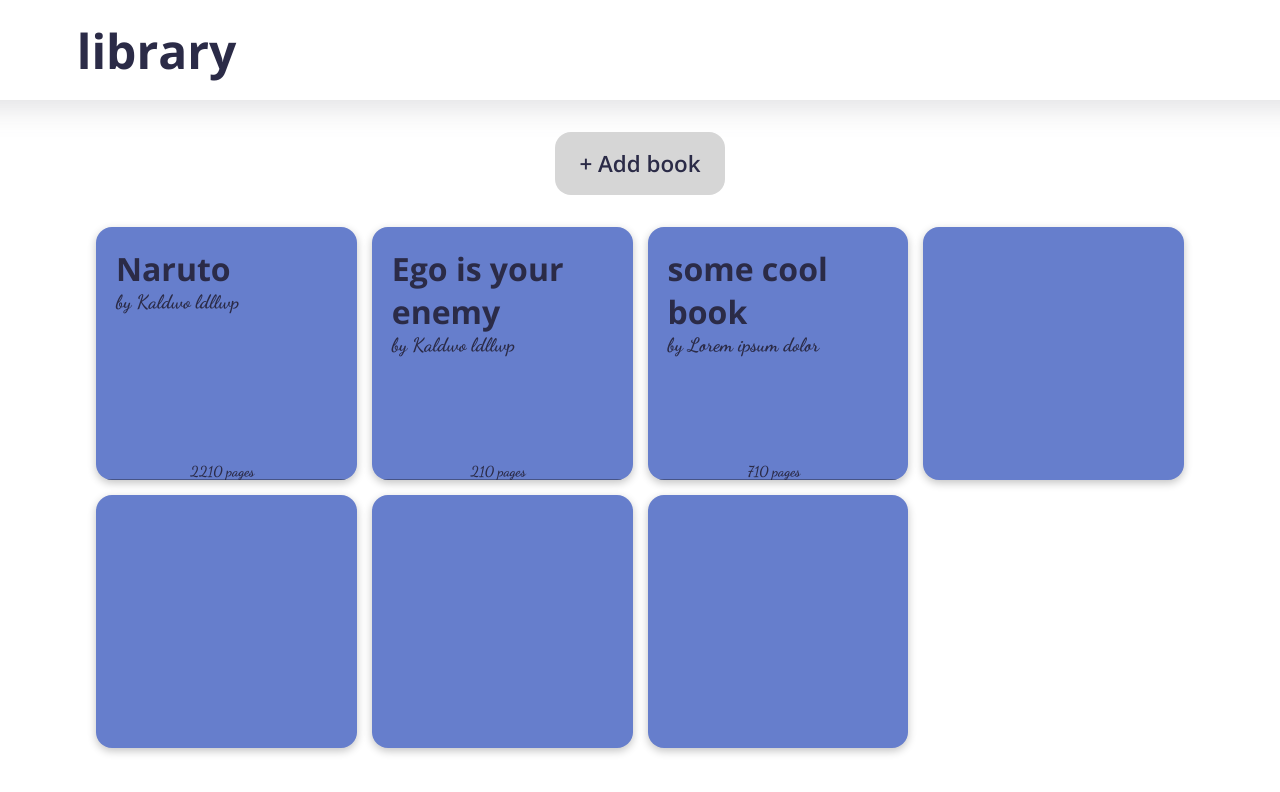
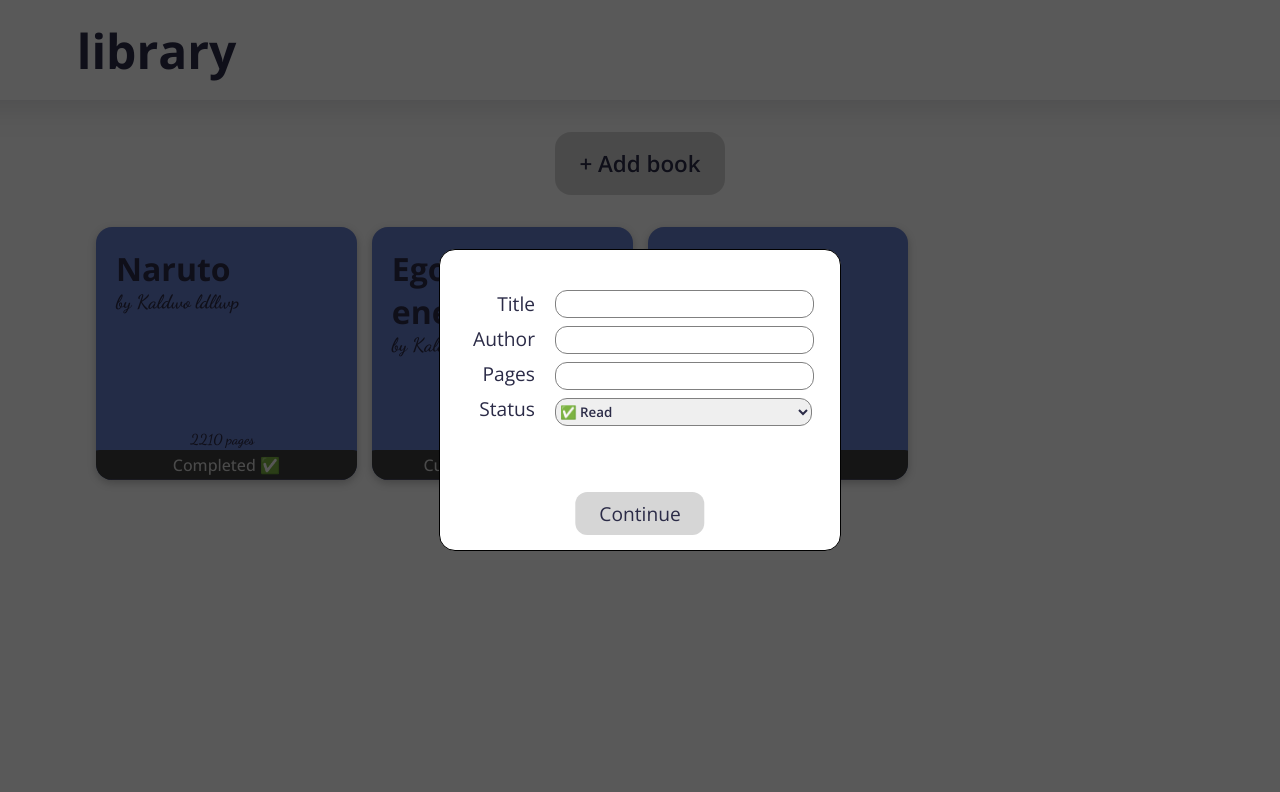
Before and after one commit to JxstKlaus/library, a plain HTML site: page index.html in a window 1280 px wide. Both pictures are taken after a click on the button "+ Add book". Shown: the top 792 px of the page. Drawn offline with nearby package versions, Linux system fonts and the light colour scheme.

Commit message:
cards display if the book is read or nah | new books can be added

```diff
--- a/index.html
+++ b/index.html
@@ -18,34 +18,16 @@
         <h1>library</h1>
     </header>
 
-    <form action="submit">
-        <div class="form-container">
-            <div class="form-texts">
-                <h4>Title:</h4>
-                <h4>Author:</h4>
-                <h4>Pages:</h4>
-
-            </div>
-            <div class="form-inputs">
-                <input type="text">
-                <input type="text">
-                <input type="text">
-            </div>
-        </div>
-
-        <button type="submit">Add</button>
-
-
-    </form>
-
     <main>
         <button class="add-book-btn">+ Add book</button>
 
-        <div class="books-container">
-            <div class="book card">
+        <div class="cards-container">
+            <div class="card">
 
                 <h3 class="title">Naruto</h3>
-                <p class="author">by Kaldwo ldllwp</p>
+                <p class="author">Kaldwo ldllwp</p>
+                <p class="pages">2210</p>
+                <p class="card-status read"></p>
                 <div class="status-container">
                     <h4>Change status</h4>
                     <div class="status">
@@ -54,13 +36,12 @@
                         <button class="dropped">Dropped</button>
                     </div>
                 </div>
-
-                <p class="pages">2210 pages</p>
-
             </div>
-            <div class="book card">
+            <div class="card">
                 <h3 class="title">Ego is your enemy</h3>
-                <p class="author">by Kaldwo ldllwp</p>
+                <p class="author">Kaldwo ldllwp</p>
+                <p class="pages">210</p>
+                <p class="card-status reading"></p>
                 <div class="status-container">
                     <h4>Change status</h4>
                     <div class="status">
@@ -69,11 +50,12 @@
                         <button class="dropped">Dropped</button>
                     </div>
                 </div>
-                <p class="pages">210 pages</p>
             </div>
-            <div class="book card">
+            <div class="card">
                 <h3 class="title">some cool book</h3>
-                <p class="author"> by Lorem ipsum dolor</p>
+                <p class="author"> Lorem ipsum dolor</p>
+                <p class="pages">710</p>
+                <p class="card-status dropped"></p>
                 <div class="status-container">
                     <h4>Change status</h4>
                     <div class="status">
@@ -82,15 +64,36 @@
                         <button class="dropped active">Dropped</button>
                     </div>
                 </div>
-                <p class="pages">710 pages</p>
             </div>
-            <div class="book card"></div>
-            <div class="book card"></div>
-            <div class="book card"></div>
-            <div class="book card"></div>
         </div>
 
     </main>
+    <div class="overlay"></div>
+    <div id="add-book-form" action="#" method="post">
+        <div class="form-container">
+            <div class="form-texts">
+                <label for="title">Title</label>
+                <label for="author">Author</label>
+                <label for="pages">Pages</label>
+                <label for="status">Status</label>
+
+            </div>
+            <div class="form-inputs">
+                <input id="title" type="text">
+                <input id="author" type="text">
+                <input id="pages" type="text">
+                <select id="status" name="status">
+                    <option selected class="read" value="read">✅ Read</option>
+                    <option class="reading" value="reading">📖 Reading</option>
+                    <option class="dropped" value="dropped">❌ Dropped</option>
+                </select>
+            </div>
+        </div>
+
+        <button class="continue">Continue</button>
+
+
+    </div>
 
     <script src="script.js"></script>
 </body>
--- a/script.js
+++ b/script.js
@@ -0,0 +1,111 @@
+class Book{
+    constructor(title="", author="", pages=0, status=""){
+        this.title = title;
+        this.author = author;
+        this.pages = pages;
+        this.status = status;
+    }
+
+}
+
+class Library{
+    constructor() {
+        this.books = []
+    }
+
+    isInLibrary(newBook){
+        return this.books.some((book)=>book.title === newBook.title);
+    }
+
+    addBook(newBook) {
+        if (!this.isInLibrary(newBook)) this.books.push(newBook);
+    }
+
+    removeBook(title){
+        this.books.filter((book) => (book.title !== title));
+    }
+
+    getBook(title){
+        return this.books.find((book) => (book.title === title));
+    }
+}
+
+
+//My Library
+myLibrary = new Library
+
+//SELECTORS
+const addBookBtn = document.querySelector(".add-book-btn");
+const addBookForm = document.querySelector("#add-book-form");
+const overlay = document.querySelector(".overlay");
+const continueBtn = document.querySelector(".continue");
+const cardsContainer = document.querySelector(".cards-container");
+
+const title = document.querySelector("#title");
+const author = document.querySelector("#author");
+const pages = document.querySelector("#pages");
+const status_ = document.querySelector("#status");
+
+//EVENTS
+addBookBtn.onclick = displayForm;
+overlay.onclick = hideForm;
+continueBtn.onclick = addBook;
+
+
+//FUNCTIONS
+function displayForm(){
+    addBookForm.classList.add("active");
+    overlay.classList.add("active");
+}
+
+function hideForm(){
+    overlay.classList.remove("active");
+    addBookForm.classList.remove("active");
+    clearForm();
+}
+
+function clearForm(){
+    title.value = "";
+    author.value = "";
+    pages.value = "";
+}
+
+function createBookCard(bookObj){
+    const newBookCard = document.createElement("div");
+    newBookCard.classList.add("card");
+    newBookCard.innerHTML = `
+    <h3 class="title">${bookObj.title}</h3>
+    <p class="author">${bookObj.author}</p>
+    <p class="pages">${bookObj.pages}</p>
+    <p class="card-status ${bookObj.status}"></p>
+    <div class="status-container">
+        <h4>Change status</h4>
+        <div class="status">
+            <button class="read">Read</button>
+            <button class="reading">Reading</button>
+            <button class="dropped">Dropped</button>
+        </div>
+    </div>
+    `;
+    //selecting the desired button based on the form status' value (class names = values)
+    const currentStatus = newBookCard.querySelector(".status-container").querySelector(`.${bookObj.status}`);
+    currentStatus.classList.add("active");
+    return newBookCard;
+}
+
+function drawBookCard(bookObj){
+    bookCard = createBookCard(bookObj);
+    cardsContainer.appendChild(bookCard);
+}
+
+function addBook(){
+    const newBook = new Book(title.value, author.value, pages.value, status_.value);
+    if (!myLibrary.isInLibrary(newBook)){
+        myLibrary.addBook(newBook)
+        console.log(newBook.title);
+
+        drawBookCard(newBook);
+        hideForm();
+    }
+
+}
--- a/styles.css
+++ b/styles.css
@@ -16,8 +16,13 @@
 :root{
     --color-light-gray: rgb(214, 214, 214);
     --color-dark-gray: rgb(100, 100, 100);
+    --color-darker-gray: rgb(59, 59, 59);
     --color-dark-text: rgb(43, 43, 71);
     --color-light-text: rgb(221, 221, 255);
+    --color-status-read: rgb(0, 201, 0);
+    --color-status-reading: rgb(240, 250, 103);
+    --color-status-dropped: rgb(212, 0, 0);
+
 }
 
 *{
@@ -70,7 +75,7 @@ main{
     display: flex;
     flex-direction: column;
 }
-.books-container {
+.cards-container {
     display: grid;
     grid-template-columns: repeat(4, 1fr);
     gap: 15px;
@@ -79,7 +84,7 @@ main{
 
 /* ------ CARDS ------ */
 
-.book.card {
+.card {
     background-color: rgb(102, 126, 204);
     padding: 20px;
     padding-right: 28px;
@@ -102,15 +107,47 @@ h3.title{
     font-size: 1.2rem;
 }
 
+.author::before{
+    content: "by ";
+}
+
 .pages{
     font-family: "Dancing Script";
     font-weight: 900;
     font-size: .9rem;
     align-self: center;
     position: absolute;
+    bottom: 32px;
+}
+.pages::after{
+    content: " pages";
+}
+
+.card-status{
+    width: 100%;
+    position: absolute;
+    left: 50%;
     bottom: 0;
+    text-align: center;
+    transform: translateX(-50%);
+    border-radius: 12px;
+    padding: 4px 8px;
+    background-color: var(--color-darker-gray);
+    color: var(--color-light-gray);
+    font-weight: 500;
+}
+.card-status.read::before{
+    content: "Completed ✅";
+}
+.card-status.reading::before{
+    content: "Currently reading 📖";
+}
+.card-status.dropped::before{
+    content: "Dropped ❌";
+}
 
-}
+
+/* Card on hover */
 
 .card:hover{
     background-color: rgb(64, 71, 133);
@@ -164,18 +201,30 @@ h3.title{
 }
 
 .status .active.read{
-    background-color: rgb(0, 201, 0);
+    background-color: var(--color-status-read);
 }
 .status .active.reading{
-    background-color: rgb(240, 250, 103);
+    background-color: var(--color-status-reading);
 }
 .status .active.dropped{
-    background-color: rgb(212, 1, 1);
+    background-color: var(--color-status-dropped);
 }
 
 /* ------ FORM ------ */
+.overlay {
+    position: fixed;
+    top: 0;
+    left: 0;
+    display: none;
+    width: 100%;
+    height: 100%;
+    background-color: rgba(0, 0, 0, 0.65);
+}
+.overlay.active{
+    display: block;
+}
 
-form{
+#add-book-form{
     display: none;
     top: 50%;
     left: 50%;
@@ -187,6 +236,11 @@ form{
     height: 300px;
     background-color: white;
     border-radius: 16px;
+    z-index: 3;
+}
+
+#add-book-form.active{
+    display: block;
 }
 
 .form-container{
@@ -205,7 +259,7 @@ form{
     width: 25%;
     align-items: flex-end;
 }
-.form-texts h4{
+.form-texts label{
     font-size: 1.2rem;
 }
 
@@ -214,8 +268,25 @@ form{
     align-items: flex-start;
 }
 
-.form-inputs input{
+.form-inputs input, select{
     width: 90%;
     border: 1px solid gray;
     height: 26px;
+    font-weight: 600;
+    border-radius: 12px;
 }
+
+.form-inputs select{
+    height: 28px;
+}
+
+#add-book-form .continue{
+    position: absolute;
+    bottom: 15px;
+    left: 50%;
+    transform: translateX(-50%);
+    background-color: var(--color-light-gray);
+    padding: 8px 24px;
+    border-radius: 12px;
+    font-size: 1.2rem;
+}
```
